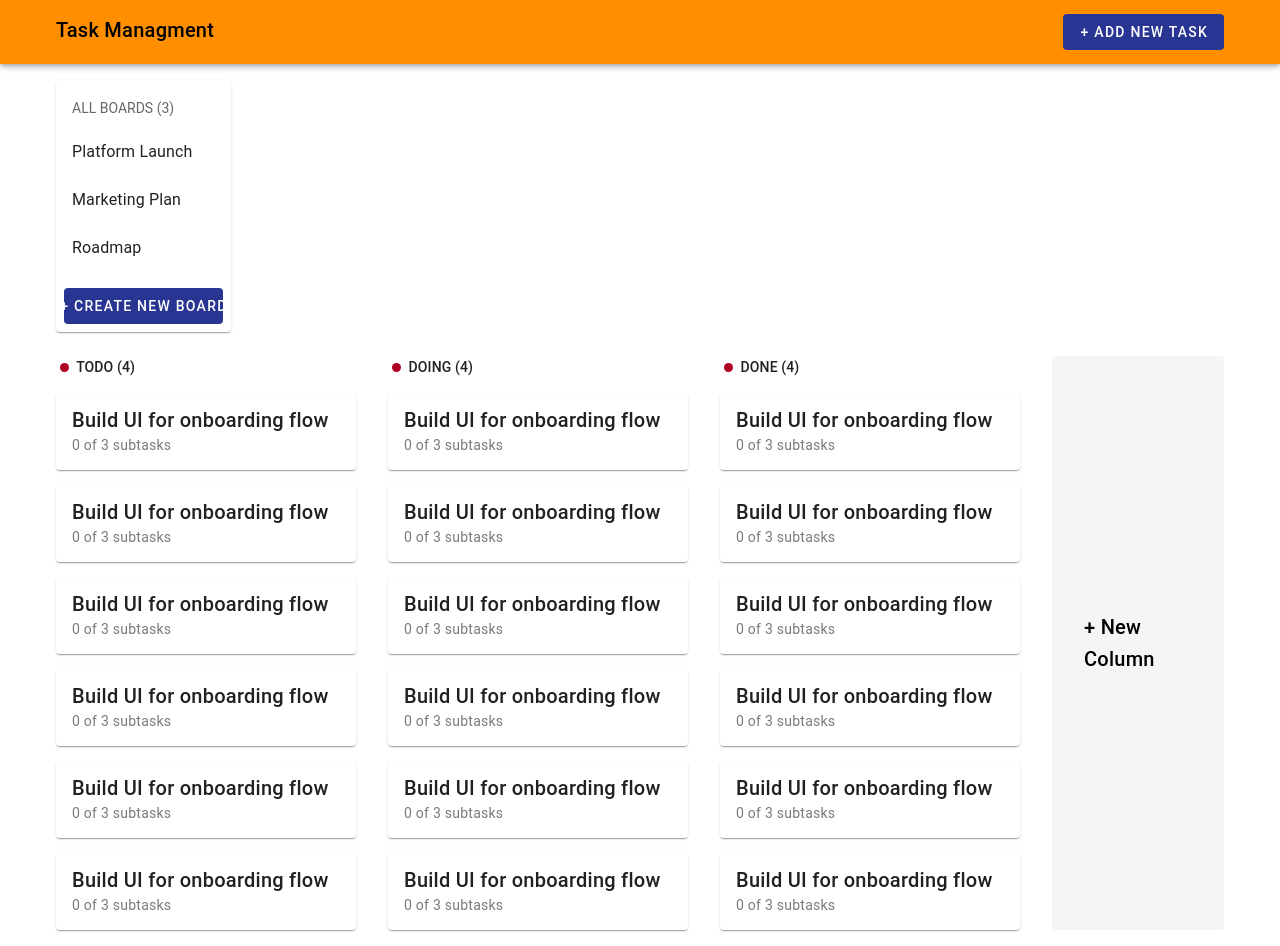
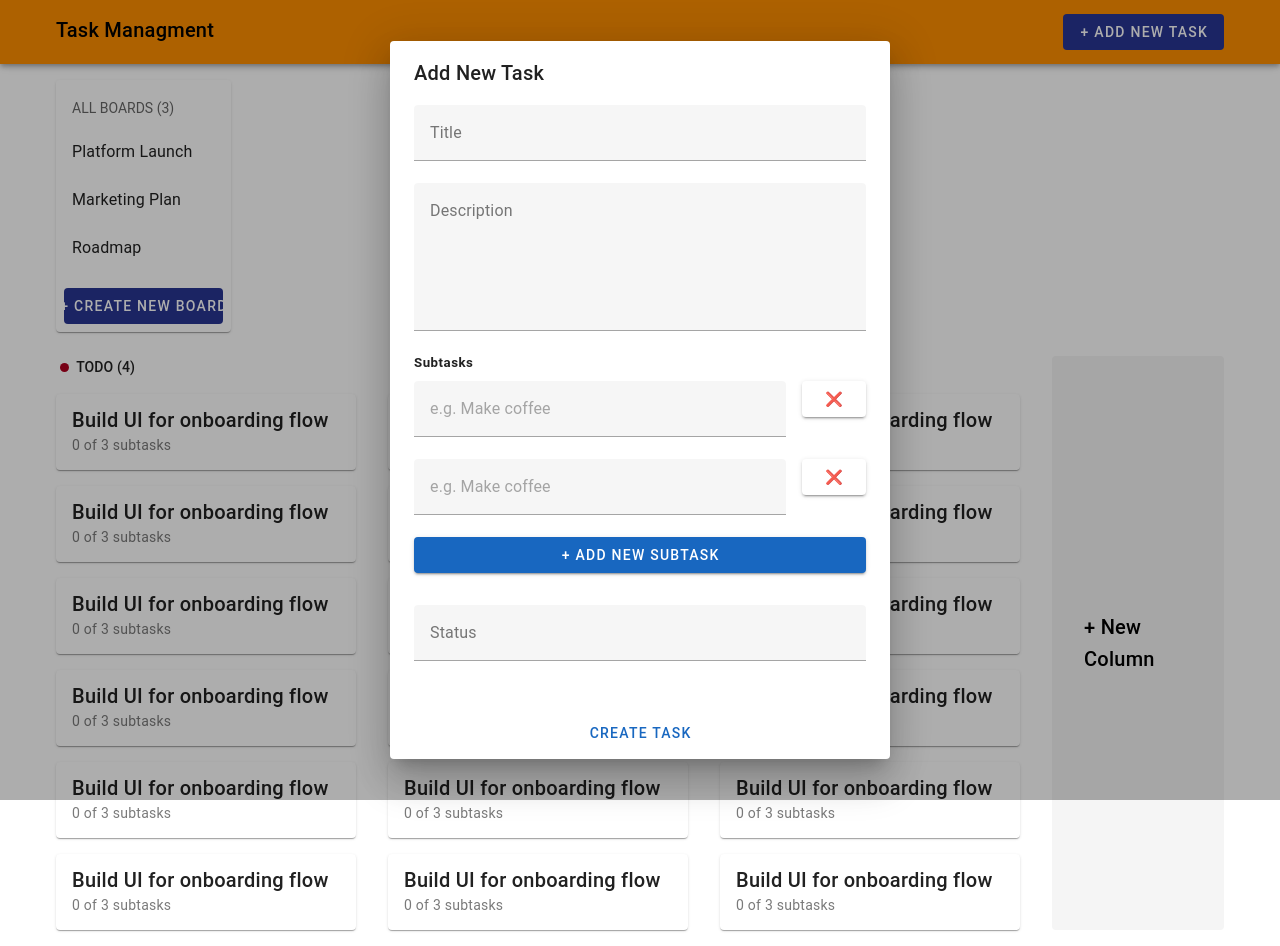
Before and after one commit to victorvzn/bootcamp-especialista-vue3, a Vue app: page / in a window 1280 px wide. Both pictures are taken after a click on the button "+ ADD NEW TASK". After the commit the page ends 800 px from the top, so only its background shows below. Built offline with nearby package versions, Linux system fonts and the light colour scheme.

Commit message:
añadiendo modal para añadir una nueva tarea

```diff
--- a/src/App.vue
+++ b/src/App.vue
@@ -1,5 +1,9 @@
 <script setup>
-import { RouterLink, RouterView } from 'vue-router'
+import { ref } from 'vue'
+
+const showNewTaskModal = ref(false)
+
+const handleAddNewTask = () => showNewTaskModal.value = true
 </script>
 
 <template>
@@ -8,7 +12,10 @@ import { RouterLink, RouterView } from 'vue-router'
       <v-container class="d-flex justify-space-between">
         <h1 class="text-h6">Task Managment</h1>
 
-        <v-btn variant="flat" color="indigo-darken-3">+ Add New Task</v-btn>
+        <v-btn
+          variant="flat"
+          color="indigo-darken-3"
+          @click="handleAddNewTask">+ Add New Task</v-btn>
       </v-container>
     </v-app-bar>
 
@@ -42,6 +49,51 @@ import { RouterLink, RouterView } from 'vue-router'
     </v-main>
   </v-app>
 
+  <v-dialog
+    v-model="showNewTaskModal"
+    width="500px"
+  >
+    <v-card title="Add New Task">
+      <v-card-text>
+        <v-form>
+          <v-text-field
+            label="Title"
+            placeholder="e.g. Take coffee break"
+          />
+          <v-textarea
+            label="Description"
+            placeholder="e.g. It's always goog to take a break."
+          />
+          <div class="mb-8">
+            <h5 class="mb-2">Subtasks</h5>
+            <div class="d-flex" style="gap: 1rem;">
+              <v-text-field
+                placeholder="e.g. Make coffee"
+              />
+              <VBtn>❌</VBtn>
+            </div>
+            <div class="d-flex" style="gap: 1rem;">
+              <v-text-field
+                placeholder="e.g. Make coffee"
+              />
+              <VBtn>❌</VBtn>
+            </div>
+            <VBtn block color="primary">+ Add New Subtask</VBtn>
+          </div>
+          <v-select
+            :items="['Todo', 'Doing', 'Done']"
+            label="Status"
+          ></v-select>
+        </v-form>
+      </v-card-text>
+
+      <v-card-actions>
+        <v-btn color="primary" block @click="showNewTaskModal = false">
+          Create Task
+        </v-btn>
+      </v-card-actions>
+    </v-card>
+  </v-dialog>
 </template>
 
 <!--
```
